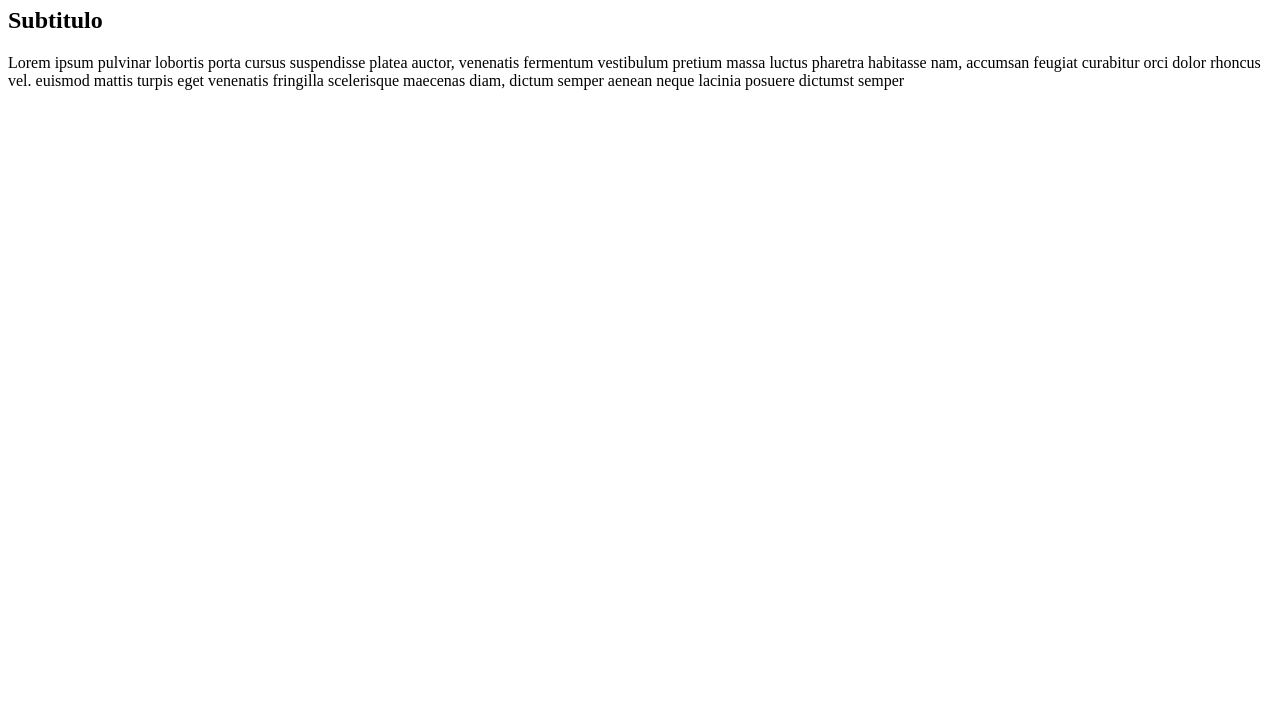
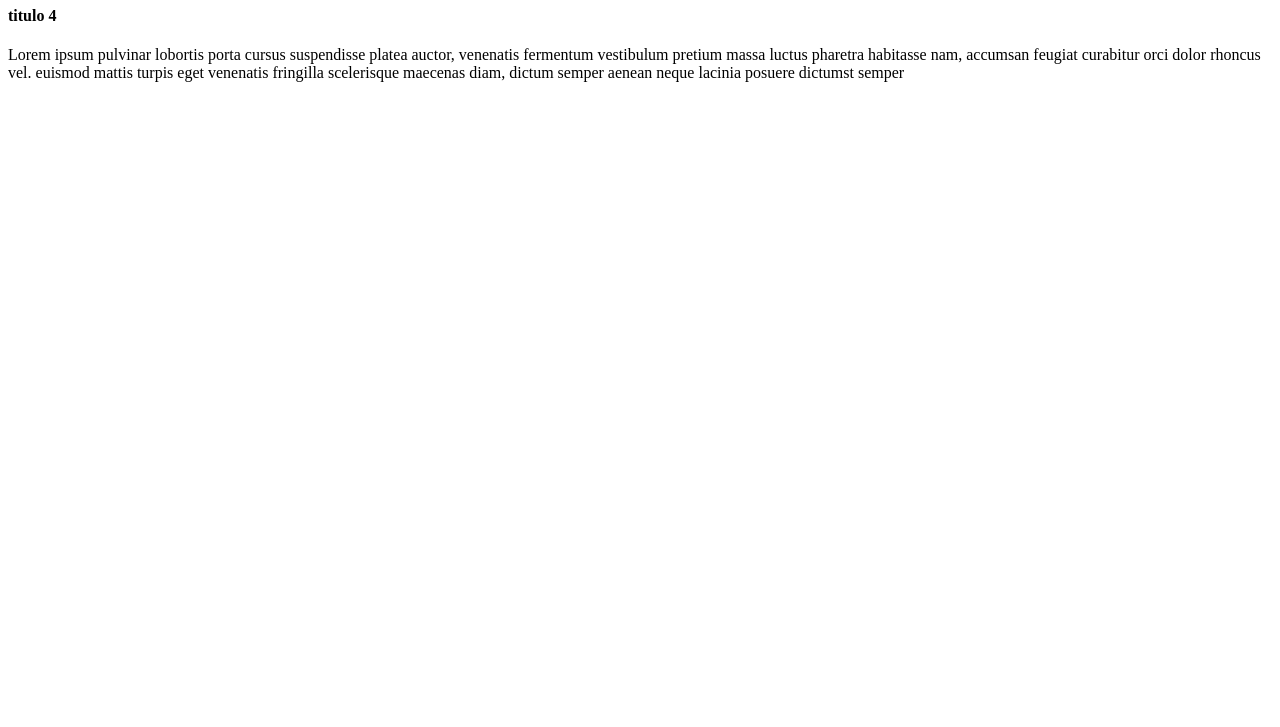
Before and after one commit to GuilhermeAndre2/LandingPageSenai, a plain HTML site: page index.html in a window 1280 px wide. Shown: the part 73-800 px from the top of the page. Drawn offline with Linux system fonts and the light colour scheme.

Commit message:
h4 finalmente adicionado

```diff
--- a/index.html
+++ b/index.html
@@ -8,7 +8,9 @@
 <body>
 
     <h1>Titulo</h1>
-    <h2>Subtitulo</h2>
+
+    <h4>titulo 4</h4>
+
     <p>
         Lorem ipsum pulvinar lobortis porta cursus suspendisse platea auctor, venenatis fermentum vestibulum pretium massa luctus pharetra habitasse nam, accumsan feugiat curabitur orci dolor rhoncus vel. euismod mattis turpis eget venenatis fringilla scelerisque maecenas diam, dictum semper aenean neque lacinia posuere dictumst semper
     </p>
```
